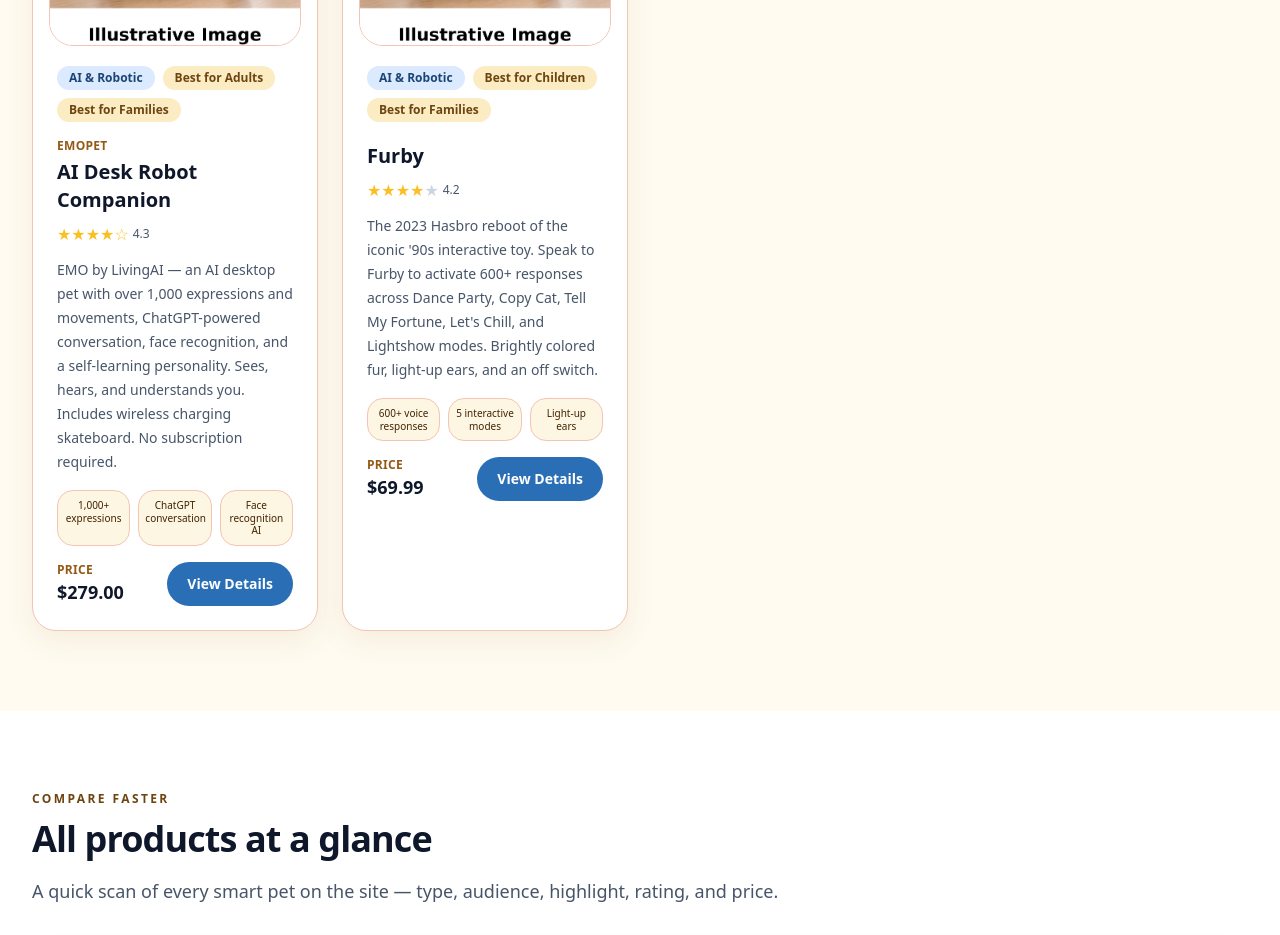
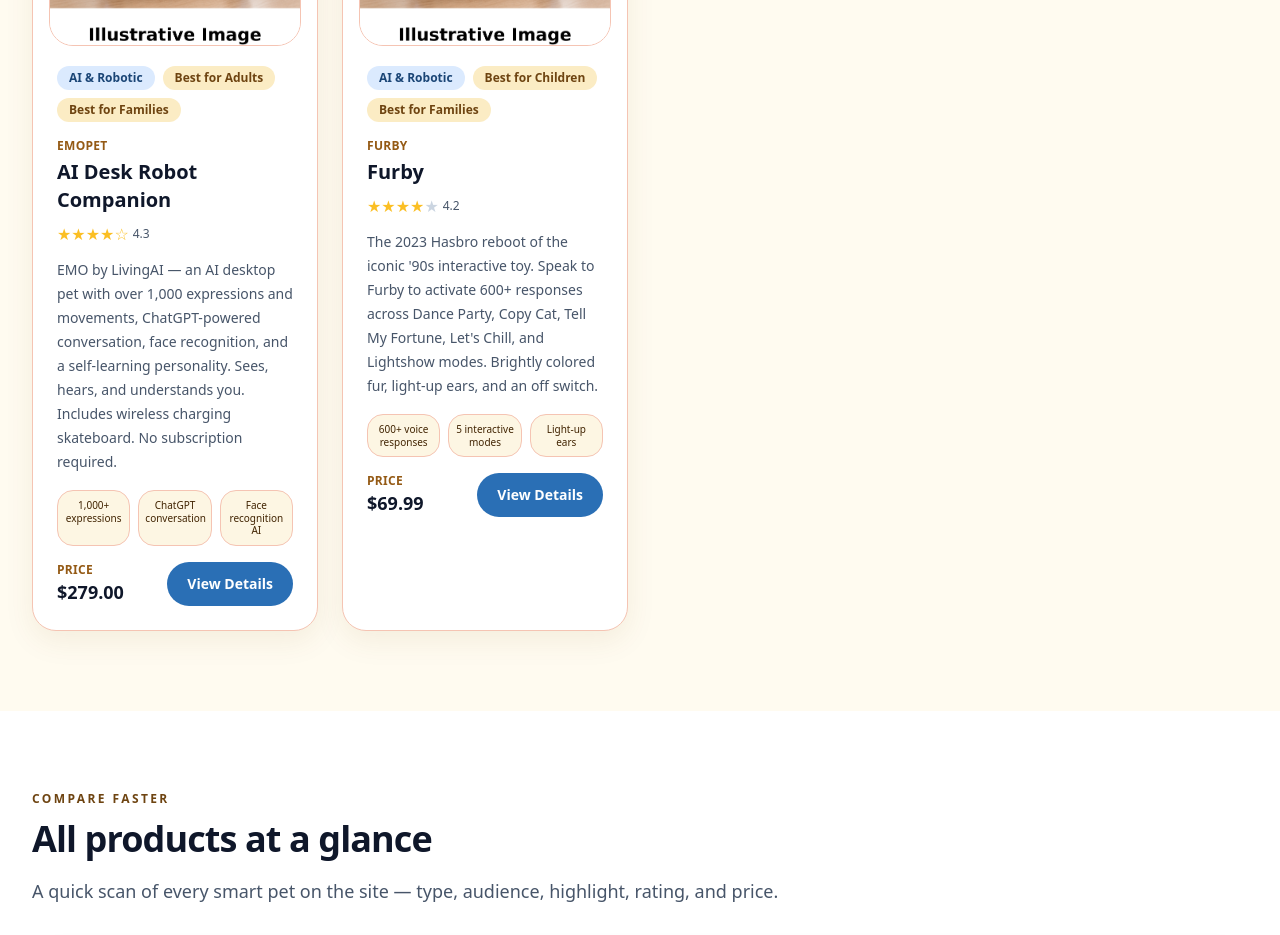
Before and after one commit to timsthomasson-cpu/Interactive-Pet-Marketplace, a Next.js app: page / in a window 1280 px wide. Shown: the part 8580-9515 px from the top of the page. Built offline with nearby package versions, Linux system fonts and the light colour scheme.

Commit message:
Warm golden redesign, product images, layout cleanup

```diff
--- a/components/site-data.ts
+++ b/components/site-data.ts
@@ -2,7 +2,7 @@
 // Run `npm run generate:products` to regenerate.
 // Source: Documentation/Product Matrix.xlsx + Documentation/product-details.json
 //
-// Generated: 2026-05-06T18:00:38.749Z
+// Generated: 2026-05-06T21:44:59.511Z
 
 export type ProductFlags = {
   gifts: boolean;
@@ -1105,7 +1105,7 @@ export const products: Product[] = [
   {
     "slug": "furby",
     "name": "Furby",
-    "manufacturer": "",
+    "manufacturer": "Furby",
     "type": "AI & Robotic",
     "bestFor": [
       "Children",
```
